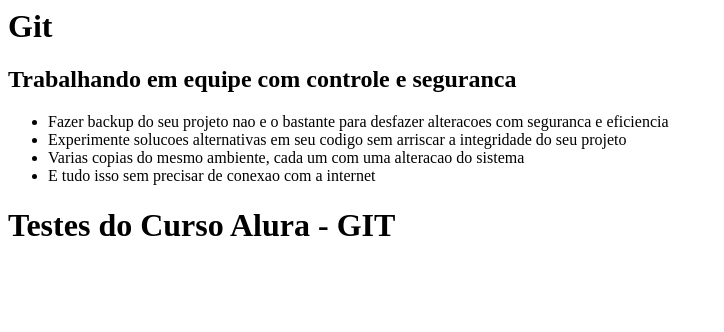
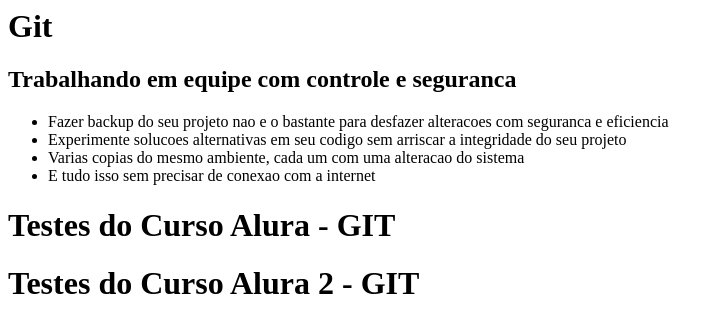
Before and after one commit to heeydoug/testes-alura, a plain HTML site: page index.html in a window 1280 px wide. Shown: the whole page, without its empty margins (0-724 px from the left). Drawn offline with Linux system fonts and the light colour scheme.

Commit message:
Adicionando título ao arquivo

```diff
--- a/index.html
+++ b/index.html
@@ -20,6 +20,7 @@
 			<li>E tudo isso sem precisar de conexao com a internet</li>
 		</ul>
         <h1> Testes do Curso Alura - GIT </h1>
+        <h1> Testes do Curso Alura 2 - GIT </h1>
 
 	</body>
 
```
